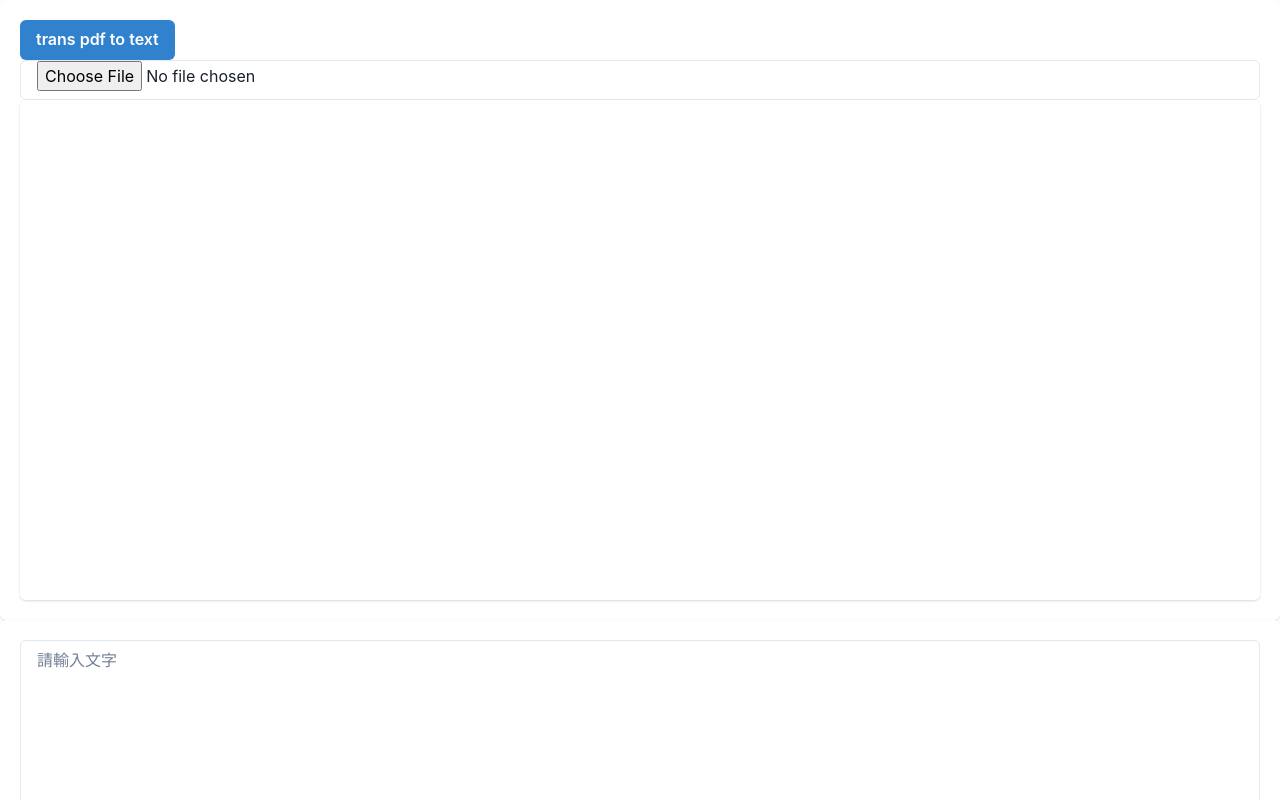
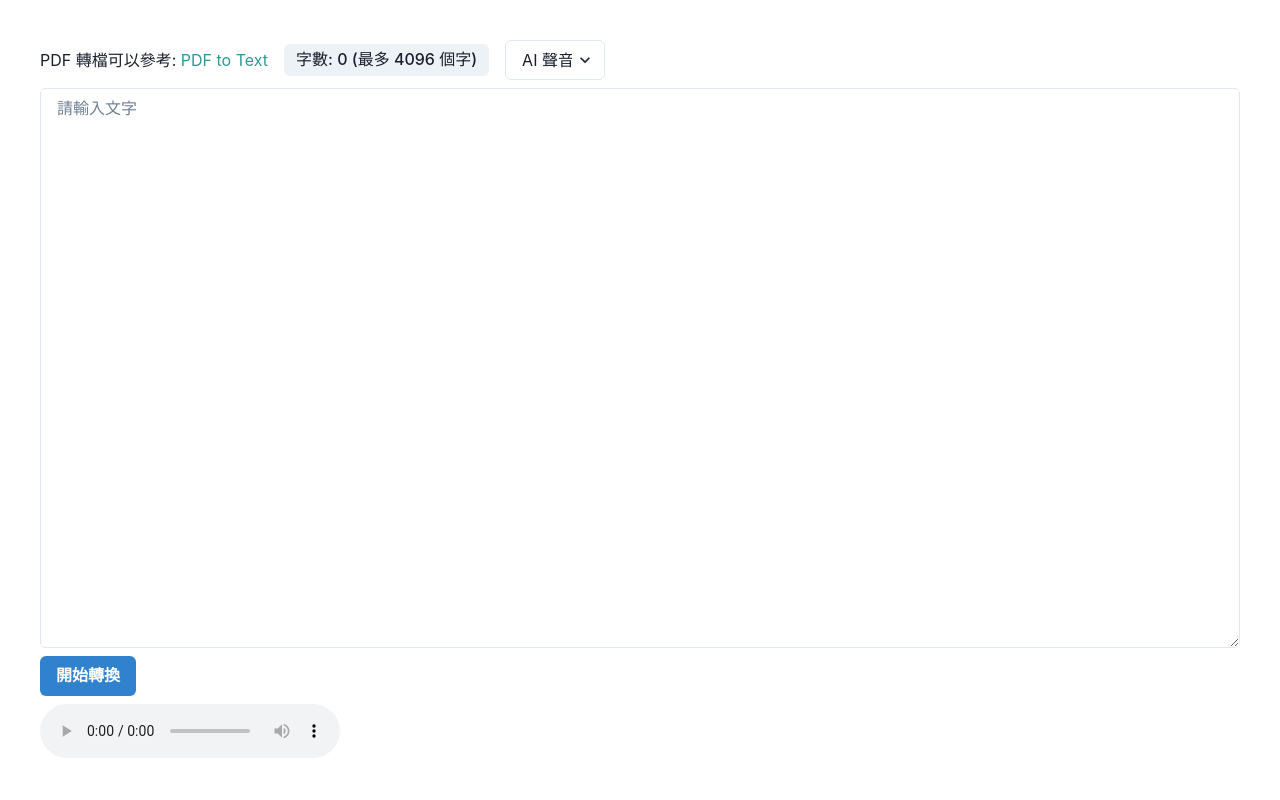
Before and after one commit to alvisLu/narrator, a React (Create React App) app: page / in a window 1280 px wide. Shown: the top 800 px of the page. Built offline with nearby package versions, Linux system fonts and the light colour scheme.

Commit message:
feat: 1. test aiChat, 2. modify TTS

```diff
--- a/src/App.tsx
+++ b/src/App.tsx
@@ -1,23 +1,38 @@
 import React from "react";
 import {
+  Box,
   Button,
   Card,
   CardBody,
+  HStack,
   Input,
+  Link,
+  Select,
+  Tag,
   Text,
   Textarea,
   useToast,
+  VStack,
 } from "@chakra-ui/react";
 import pdfToText from "react-pdftotext";
 import { ReadableStream } from "stream/web";
-import { AudioSpeech, generateAudioSpeech } from "./api/openai";
+import {
+  AudioSpeech,
+  generateAudioSpeech,
+  generateChatCompletions,
+} from "./api/openai";
 
 function App() {
   const [pdfFile, setPdfFile] = React.useState<File | null>(null);
   const [content, setContent] = React.useState("");
-  const [audioUrl, setAudioUrl] = React.useState("123");
+  const [text, setText] = React.useState("");
+  const [audioUrl, setAudioUrl] = React.useState("");
   const [isLoading, setIsLoading] = React.useState(false);
+  const [isLoadingPdfToText, setIsLoadingPdfToText] = React.useState(false);
+  const [isLoadingAiChat, setIsLoadingAiChat] = React.useState(false);
   const toast = useToast();
+  const voices = ["alloy", "echo", "fable", "onyx", "nova", "shimmer"];
+  const [aiVoice, setAiVoice] = React.useState("");
 
   const handleUpload = (e: React.ChangeEvent<HTMLInputElement>) => {
     e.target.files && setPdfFile(e.target.files[0]);
@@ -32,10 +47,11 @@ function App() {
       });
       return;
     }
-
     try {
+      setIsLoadingPdfToText(true);
       const text = await pdfToText(pdfFile);
-      setContent(text);
+      setText(text.replace(/ /g, ""));
+      setIsLoadingPdfToText(false);
     } catch (error) {
       toast({
         title: "pdf to text failed",
@@ -61,12 +77,12 @@ function App() {
     const reader = new FileReader();
     reader.onload = (e) => {
       const text = e.target?.result as string;
-      setContent(text);
+      setText(text.replace(/\s/g, ""));
     };
     reader.readAsText(file);
   };
 
-  async function processReader(reader: ReadableStreamDefaultReader) {
+  async function processAudioReader(reader: ReadableStreamDefaultReader) {
     const chunks = [];
 
     while (true) {
@@ -80,9 +96,6 @@ function App() {
       chunks.push(value);
     }
   }
-
-  // input example
-  //"1-1 通貨膨脹會偷走你的錢\n\n在日常生活中，存在著一位我們看不見的小偷，悄悄偷走我們辛苦賺來的金錢。大多數的民眾對這件事情都很無感，因為當他們翻開皮夾、看見帳戶的數字時，金額並不會有任何變動；因此他們沒有意識到，儘管數字沒有變少，但實際上我們能買到的東西，早已不如從前。\n\n二十年前珍珠奶茶初露頭角，身為學生的我總是喜歡來一杯珍奶，我當時購買的價格就是全台統一的25元；而時隔多年之後，珍珠奶茶一杯已經要價50元；當初只要5元的養樂多，現在也要8元以上。換句話說，雖然我們的錢沒有真的被偷走，實際買得到的東西卻變少了。讓實際購買力下降的罪魁禍首，就是「通貨膨脹」。\n\n根據台灣行政院主計處的統計資料，1981年的消費者物價指數為55.24，2021年6月底的數字為104.14，換算為年化報酬率得到的年通膨率為1.6％，遠高於目前0.8％的定存利率。\n\n想想你在四十年前好不容易省吃儉用，存下第一桶金100萬，隨著時間過去，你猜猜目前的實質購買力剩下多少呢？只剩52萬多，很誇張吧？你有將近一半的資產都被通膨給偷走了。",
   const handleTextToSpeech = async () => {
     try {
       if (!content) {
@@ -96,14 +109,14 @@ function App() {
       setIsLoading(true);
 
       const response = await generateAudioSpeech({
-        input: content,
-        voice: "alloy",
+        input: content.replace(/\s/g, ""),
+        voice: aiVoice,
       } as AudioSpeech);
 
       const stream = response.body as ReadableStream;
       if (stream) {
         const reader = stream.getReader();
-        await processReader(reader);
+        await processAudioReader(reader);
         setIsLoading(false);
         toast({
           title: `轉換成功`,
@@ -120,14 +133,84 @@ function App() {
     }
   };
 
+  const aiChat = async () => {
+    try {
+      setIsLoadingAiChat(true);
+      const res = await generateChatCompletions([
+        {
+          role: "system",
+          content:
+            //"你是一個文章的朗讀者，朗讀 '文章內容' 文章內容中有類似圖片或表格的文字跳過不要念。",
+            "請整理 '書本內容'，使用 json 格式區分章節，章節名稱為 'key'，章節內容為 'value'",
+        },
+        {
+          role: "user",
+          content: `書本內容: \`\`\`${text}\`\`\``,
+        },
+      ]);
+
+      // Read the body as a stream
+      const reader = res.body?.getReader();
+      const chunks: Uint8Array[] = [];
+
+      if (!reader) {
+        console.error("No response body");
+        return;
+      }
+      let done: boolean | undefined = false;
+      while (!done) {
+        const { done: isDone, value } = await reader.read();
+        done = isDone;
+        if (value) {
+          chunks.push(value);
+        }
+      }
+
+      // Combine the chunks into a single Uint8Array
+      const fullChunk = new Uint8Array(
+        chunks.reduce((acc, chunk) => acc + chunk.length, 0),
+      );
+      let offset = 0;
+      for (const chunk of chunks) {
+        fullChunk.set(chunk, offset);
+        offset += chunk.length;
+      }
+
+      // Convert Uint8Array to string
+      const _text = new TextDecoder().decode(fullChunk);
+
+      // Parse the string as JSON
+      const textJson = JSON.parse(_text);
+
+      console.log({ textJson });
+      setIsLoadingAiChat(false);
+    } catch (error) {
+      console.log(error);
+    }
+  };
+
   return (
     <div className="App">
       <header className="App-header">
+        {false && (
           <Card>
             <CardBody>
-            <Button colorScheme="blue" onClick={handlePdfFile}>
+              <Button
+                colorScheme="blue"
+                isLoading={isLoadingPdfToText}
+                onClick={handlePdfFile}
+              >
                 trans pdf to text
               </Button>
+
+              <Button
+                colorScheme="blue"
+                isLoading={isLoadingAiChat}
+                onClick={aiChat}
+              >
+                ai chat
+              </Button>
+
               {/* <Button colorScheme="blue" onClick={handleTextFile}> */}
               {/*   show text */}
               {/* </Button> */}
@@ -139,13 +222,45 @@ function App() {
               />
               <Card overflowY="auto" h="500px">
                 <CardBody>
-                <Text fontSize="md">{content}</Text>
+                  <Text fontSize="md">{text}</Text>
                 </CardBody>
               </Card>
             </CardBody>
           </Card>
-        <Card>
-          <CardBody>
+        )}
+        <Box p={10}>
+          <VStack spacing={2} align="flex-start">
+            <HStack spacing={4}>
+              <Text>
+                {`PDF 轉檔可以參考: `}
+                <Link
+                  href="https://www.pdf2go.com/result#j=6f5ce518-4e6e-4b0f-82e0-e369ae28d2a2"
+                  color="teal.500"
+                  w="100px"
+                  isExternal
+                >
+                  PDF to Text
+                </Link>
+              </Text>
+              <Tag size="lg">
+                字數: {content.replace(/\s/g, "").length} (最多 4096 個字)
+              </Tag>
+              <Select
+                w="100px"
+                placeholder="AI 聲音"
+                onChange={(e) => {
+                  setAiVoice(e.target.value);
+                }}
+              >
+                {voices.map((voice) => {
+                  return (
+                    <option key={voice} value={voice}>
+                      {voice}
+                    </option>
+                  );
+                })}
+              </Select>
+            </HStack>
             <Textarea
               h="70vh"
               onChange={(e) => {
@@ -161,8 +276,8 @@ function App() {
               開始轉換
             </Button>
             <audio controls src={audioUrl}></audio>
-          </CardBody>
-        </Card>
+          </VStack>
+        </Box>
       </header>
     </div>
   );
--- a/src/api/openai.ts
+++ b/src/api/openai.ts
@@ -18,3 +18,29 @@ export const generateAudioSpeech = async (
     }),
   });
 };
+
+export interface Message {
+  role: "system" | "assistant" | "user";
+  content: string;
+}
+export interface ChatCompletion {
+  model?: string;
+  messages: Message[];
+  stream: boolean;
+}
+export const generateChatCompletions = async (
+  data: Message[],
+): Promise<Response> => {
+  return fetch(`${process.env.REACT_APP_OPEN_AI_URL}/chat/completions`, {
+    method: "POST",
+    headers: {
+      Authorization: `Bearer ${process.env.REACT_APP_OPEN_AI_KEY}`,
+      "Content-Type": "application/json",
+    },
+    body: JSON.stringify({
+      model: "gpt-4o",
+      messages: data,
+      stream: false,
+    }),
+  });
+};
```
Lines whose indentation alone changed are shown as unchanged.
